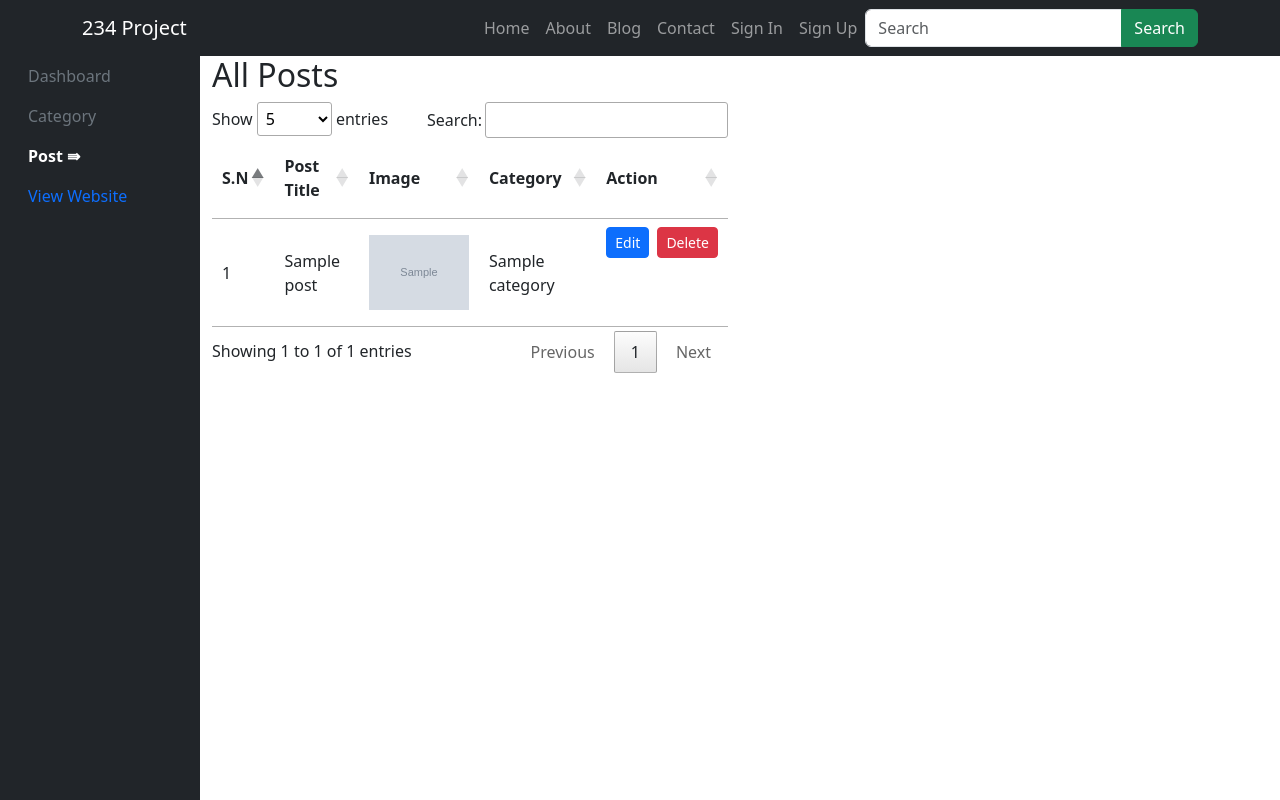
After one commit to Akhtaruzzaman-Russel/blog, a PHP site: page /all-post.php in a window 1280 px wide. The commit adds this page. Run offline with PHP 8.4, Linux system fonts and the light colour scheme; tables that the repository leaves empty or names only in its code hold one stand-in row (values such as "Sample post"); grey boxes marked "Sample" are stand-in pictures; some libraries are stand-ins or nearby versions.

Commit message:
6122024223

```diff
--- /dev/null
+++ b/all-post.php
@@ -0,0 +1,106 @@
+<?php
+require_once "header.php";
+if (isset($_POST['add-post'])) {
+    $title = $conn->real_escape_string($_POST['title']);
+    $category = $conn->real_escape_string($_POST['category']);
+    $details = $conn->real_escape_string($_POST['details']);
+    $image = $_FILES['img'];
+    $imageName = $image['name'];
+    $imageTmp = $image['tmp_name'];
+    $imageSize = $image['size'];
+    $imageError = $image['error'];
+    $imageType = $image['type'];
+    $imageExt = explode('.', $imageName);
+    $imageActualExt = strtolower(end($imageExt));
+    $allowed = ['jpg', 'jpeg', 'png', 'gif'];
+    if (in_array($imageActualExt, $allowed)) {
+        if ($imageError === 0) {
+            if ($imageSize < 1000000) {
+                $newImageName = uniqid('', true) . '.' . $imageActualExt;
+                $imageDestination = './images/blog/' . $newImageName;
+                $move = move_uploaded_file($imageTmp, $imageDestination);
+                if ($move) {
+                    $conn->query("INSERT INTO `post` (`title`,`category_id`,`details`,`img`) VALUES ('$title','$category','$details','$newImageName')");
+                    echo "<script>toastr.success('Post Added')</script>";
+                }
+            } else {
+                echo "<script>toastr.error('Image Size is too large')</script>";
+            }
+        } else {
+            echo "<script>toastr.error('Error Uploading Image')</script>";
+        }
+    } else {
+        echo "<script>toastr.error('Invalid Image Format')</script>";
+    }
+}
+$posts = $conn->query("SELECT * FROM post");
+$allPosts = $posts->fetch_all(MYSQLI_ASSOC);
+
+?>
+
+<link rel="stylesheet" href="https://cdn.datatables.net/2.0.7/css/dataTables.dataTables.min.css">
+<script src="https://cdn.datatables.net/2.0.7/js/dataTables.min.js"></script>
+
+<div class="container-fluid">
+    <div class="row d-flex position-fixed w-100">
+        <div style="width: 200px;" class="min-vh-100 bg-dark col-1">
+            <?php include_once('./components/adminSidebar.php') ?>
+        </div>
+
+        <div class="col flex-grow-1">
+            <div class="row">
+                <div class="col-md-6">
+                    <h2>All Posts</h2>
+                    <table class="" id="myTable">
+                        <thead>
+                            <tr >
+                                <th class="py-3">S.N</th>
+                                <th class="py-3 ">Post Title</th>
+                                <th class="py-3">Image</th>
+                                <th class="py-3">Category</th>
+                                <th class="py-3">Action</th>
+                            </tr>
+                        </thead>
+                        <tbody>
+                            <?php
+                            $i = 1;
+                            foreach ($allPosts as $post) {
+                            ?>
+                                <tr>
+                                    <td class="py-3 me-2"><?= $i++ ?></td>
+                                    <td class="py-3 me-2"><?= $post['title'] ?></td>
+                                    <td class="py-3 me-2"><img src="./images/blog/<?= $post['img'] ?>" alt="" style="width: 100px;"></td>
+                                    <td class="py-3 me-2">
+                                        <?php
+                                        $catId = $post['category_id'];
+                                        $cat = $conn->query("SELECT * FROM categories WHERE id='$catId'");
+                                        $category = $cat->fetch_object();
+                                        echo $category->name;
+                                        ?>
+                                    </td>
+                                    <td class="d-flex">
+                                        <a href="edit-post.php?pid=<?= $post['id'] ?>" class="btn btn-primary btn-sm me-2">Edit</a>
+                                        <a href="delete-post.php?pid=<?= $post['id'] ?>" class="btn btn-danger btn-sm">Delete</a>
+                                    </td>
+                                </tr>
+                            <?php } ?>
+                        </tbody>
+                    </table>
+                </div>
+            </div>
+        </div>
+    </div>
+</div>
+<script>
+    let table = $('#myTable').DataTable({
+        pageLength: 5,
+        lengthMenu: [
+            [5, 10, 20, -1],
+            [5, 10, 20, 'Todos']
+        ]
+    });
+</script>
+
+<?php
+require_once "footer.php";
+?>
--- a/category.php
+++ b/category.php
@@ -13,6 +13,7 @@ if (isset($_POST['addCat'])) {
     $catname = $_POST['catname'];
     $token = $_POST['token'];
     $checkToken = $conn->query("SELECT * FROM `token` WHERE `name`='$token'");
+
     if ($checkToken->num_rows > 0) {
         echo "<script>toastr.error('Category Already Added')</script>";
     } else {
@@ -34,6 +35,8 @@ if (isset($_POST['deleteCat'])) {
     echo "<script>toastr.success('Category Deleted'); setTimeout(()=> location.href='category.php',2000)</script>";
 }
 ?>
+
+
 <div class="container-fluid">
     <div class="row d-flex position-fixed w-100">
         <div style="width: 200px;" class="min-vh-100 bg-dark col-1">
@@ -88,6 +91,7 @@ if (isset($_POST['deleteCat'])) {
             <?php } ?>
 
             <?php if (isset($_GET['eid'])) { ?>
+
                 <div class="row">
                     <div class="col-md-6">
                         <h1>Edit Category</h1>
--- a/dashboard2.php
+++ b/dashboard2.php
@@ -9,7 +9,7 @@ require_once "header.php";
 <div class="container-fluid">
     <div class="row d-flex position-fixed w-100">
 
-          <div class="  flex-shrink-0 p-3  min-vh-100  col-1" style="width: 280px; ">
+          <div class="  flex-shrink-0 p-3  min-vh-100  col-1  " style="width: 280px; ">
                   <a href="/" class="d-flex align-items-center pb-3 mb-3 link-body-emphasis text-decoration-none border-bottom">
                     <svg class="bi pe-none me-2" width="30" height="24"><use xlink:href="#bootstrap"></use></svg>
 
@@ -18,7 +18,7 @@ require_once "header.php";
 
                       <?php include_once('./components/adminSidebar2.php') ?>
             </div>
-              <div class="col flex-grow-1 bg-dark text-white">
+              <div class="col flex-grow-1 bg-light text-dark">
                 <h2>Dashboard</h2>
               </div>
     </div>
```
Also changed, not shown: add-new-post.php (added, +58 -0 lines), images/blog/66687c67915da3.32894470.png (added), images/blog/66687cc30dff33.83817500.png (added), images/blog/666893510d6d42.40017894.png (added), images/blog/666893f95fe193.51624862.jpg (added), images/blog/666895cb06c6a3.66769748.jpg (added), images/blog/6668ad7f21f0a4.09086906.jpg (added), images/blog/6668ae82496ad9.83584461.png (added), post.php (deleted).
